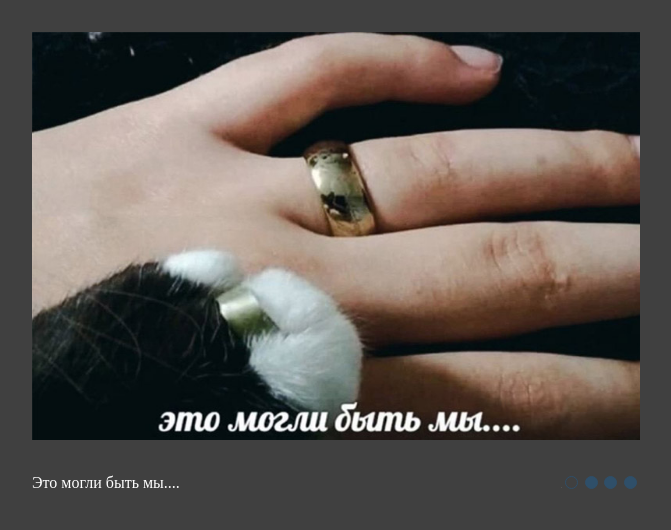
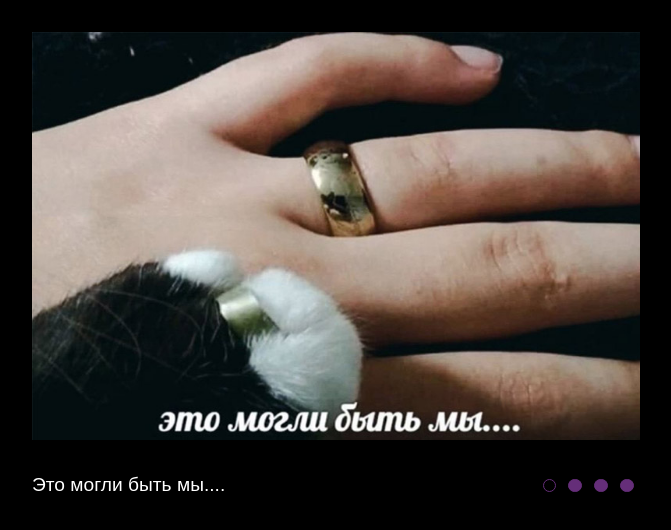
Before and after one commit to rgvder/cssMemSlider, a plain HTML site: page cssMemSlider/index.html in a window 1280 px wide. Shown: the whole page, without its empty margins (304-975 px from the left). Drawn offline with Linux system fonts and the light colour scheme.

Commit message:
feat: finish desktop version (Sun, May 15, 2022 11:18:37 PM)

```diff
--- a/cssMemSlider/index.html
+++ b/cssMemSlider/index.html
@@ -41,10 +41,18 @@
                 </div>
 
                 <div class="slider__navigation">
-                    <label for="slide-1" class="pagination pagination-1"></label>
-                    <label for="slide-2" class="pagination pagination-2"></label>
-                    <label for="slide-3" class="pagination pagination-3"></label>
-                    <label for="slide-4" class="pagination pagination-4"></label>
+                    <label for="slide-1" class="pagination pagination-1">
+                        <span></span>
+                    </label>
+                    <label for="slide-2" class="pagination pagination-2">
+                        <span></span>
+                    </label>
+                    <label for="slide-3" class="pagination pagination-3">
+                        <span></span>
+                    </label>
+                    <label for="slide-4" class="pagination pagination-4">
+                        <span></span>
+                    </label>
                 </div>
             </div>
         </div>
--- a/cssMemSlider/styles/style.css
+++ b/cssMemSlider/styles/style.css
@@ -1,5 +1,5 @@
 body {
-    background-color: #404040;
+    background-color: #000000;
 }
 
 .slider {
@@ -38,10 +38,12 @@ body {
 .slider__text {
     display: flex;
     width: 400%;
-    height: 1em;
+    height: 1.4em;
 }
 
 .slider__text p {
+    font-size: 1.2em;
+    font-family: Arial, sans-serif;
     width: 25%;
     display: flex;
     color: white;
@@ -67,19 +69,26 @@ body {
 }
 
 .pagination {
-    margin: 0.2em;
+    display: flex;
+    align-items: center;
+    justify-content: center;
     cursor: pointer;
+    border-radius: 50%;
+}
+
+.pagination span {
     width: 0.7em;
-    background-color: #2f4f69;
+    background-color: #652e79;
     height: 0.7em;
     border-radius: 50%;
-    border: .1em solid #2f4f69;
+    border: .1em solid #652e79;
     transition: all .2s linear;
+    margin: 0.4em;
 }
 
-.pagination:hover {
-    background-color: #839cb0;
-    border: .1em solid #839cb0;
+.pagination:hover span {
+    background-color: #ebdbff;
+    border: .1em solid #ebdbff;
 }
 
 #slide-1:checked ~ .slider__images .slide-1 {
@@ -114,18 +123,18 @@ body {
     margin-left: -75%;
 }
 
-#slide-1:checked ~ .slider__content .slider__navigation .pagination-1,
-#slide-2:checked ~ .slider__content .slider__navigation .pagination-2,
-#slide-3:checked ~ .slider__content .slider__navigation .pagination-3,
-#slide-4:checked ~ .slider__content .slider__navigation .pagination-4 {
+#slide-1:checked ~ .slider__content .slider__navigation .pagination-1 span,
+#slide-2:checked ~ .slider__content .slider__navigation .pagination-2 span,
+#slide-3:checked ~ .slider__content .slider__navigation .pagination-3 span,
+#slide-4:checked ~ .slider__content .slider__navigation .pagination-4 span {
     background-color: transparent;
-    border: .1em solid #2f4f69;
+    border: .1em solid #652e79;
     transition: all .2s linear;
 }
 
-#slide-1:checked ~ .slider__content .slider__navigation .pagination-1:hover,
-#slide-2:checked ~ .slider__content .slider__navigation .pagination-2:hover,
-#slide-3:checked ~ .slider__content .slider__navigation .pagination-3:hover,
-#slide-4:checked ~ .slider__content .slider__navigation .pagination-4:hover {
-    border: .1em solid #839cb0;
+#slide-1:checked ~ .slider__content .slider__navigation .pagination-1:hover span,
+#slide-2:checked ~ .slider__content .slider__navigation .pagination-2:hover span,
+#slide-3:checked ~ .slider__content .slider__navigation .pagination-3:hover span,
+#slide-4:checked ~ .slider__content .slider__navigation .pagination-4:hover span {
+    border: .1em solid #ebdbff;
 }
```
Also changed, not shown: 1 other file.
